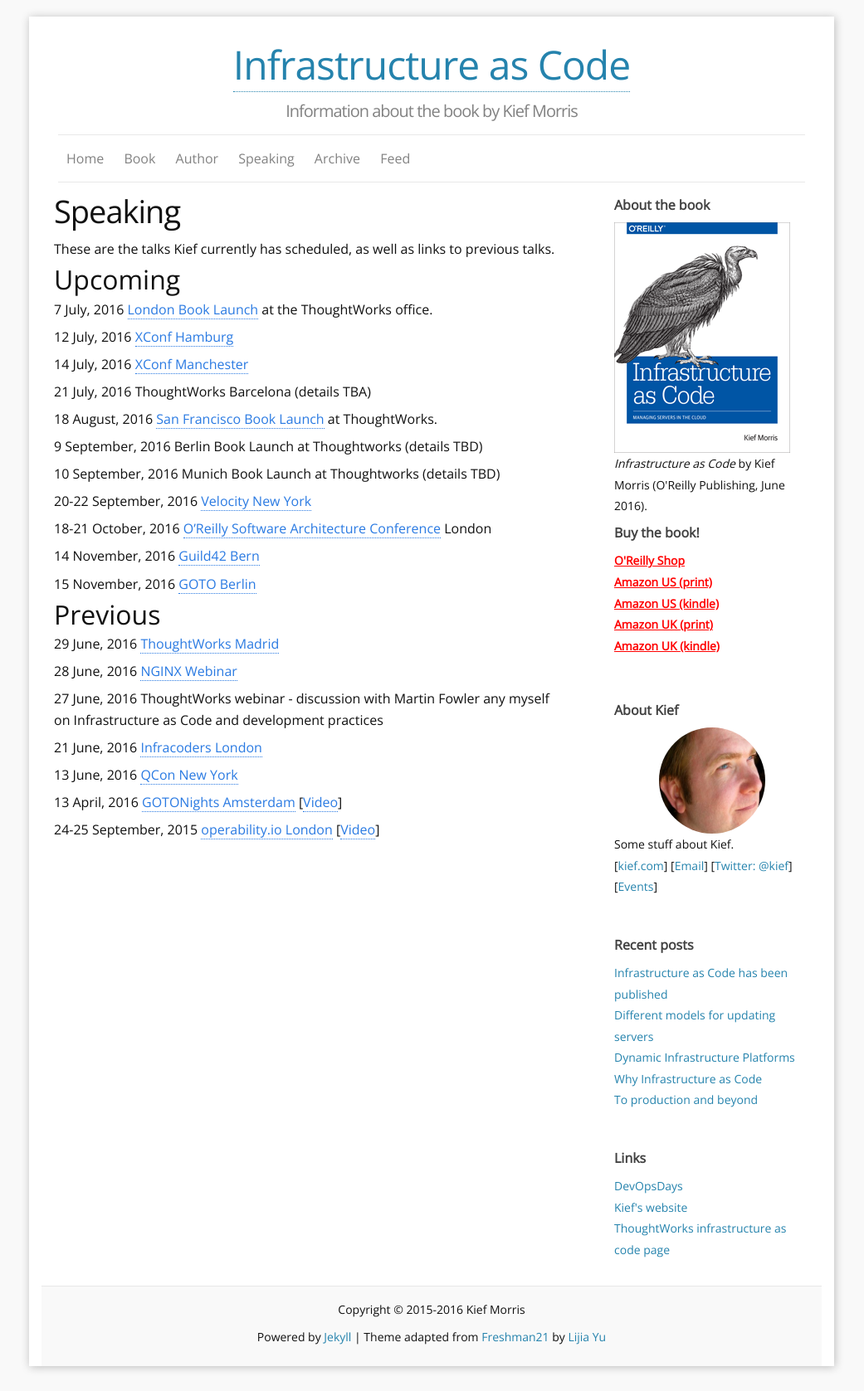
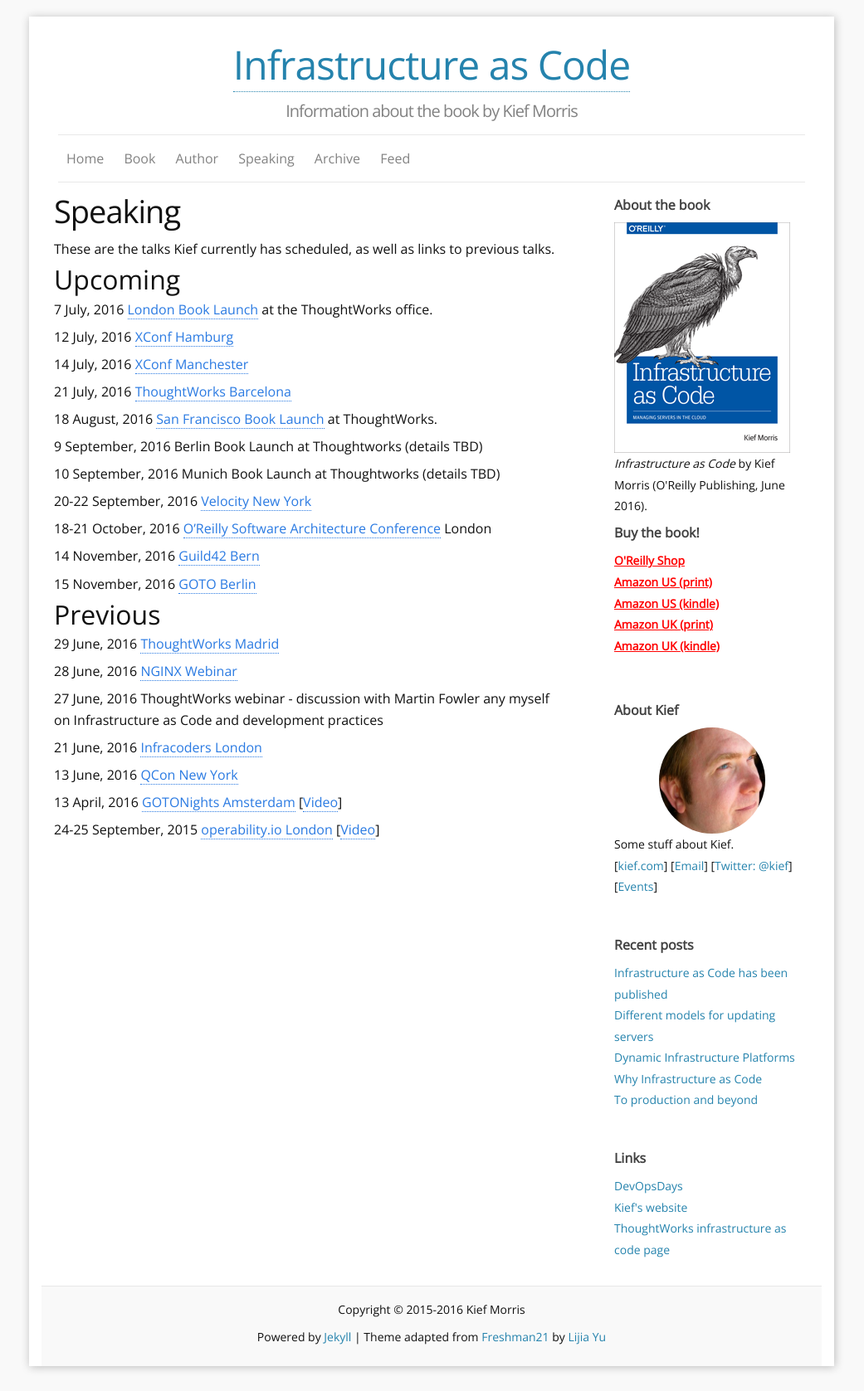
Before and after one commit to kief/infrastructure-as-code.com, a Jekyll site: the page built from 30-speaking.md, in a window 1280 px wide. Shown: the whole page at 83% size, without its empty margins (120-1161 px from the left). Built offline with Jekyll 4.4.1, drawn with Linux system fonts in a browser that asks for light colours; comment, search, counter and statistics services are not loaded.

Commit message:
Added link for barcelona talk

```diff
--- a/30-speaking.md
+++ b/30-speaking.md
@@ -14,7 +14,7 @@
 
 14 July, 2016 [XConf Manchester](https://info.thoughtworks.com/Xconf-Manchester-2016.html)
 
-21 July, 2016 ThoughtWorks Barcelona (details TBA)
+21 July, 2016 [ThoughtWorks Barcelona](https://www.thoughtworks.com/locations/barcelona)
 
 18 August, 2016 [San Francisco Book Launch](https://info.thoughtworks.com/Infrastructure-As-Code-SF-Launch.html) at ThoughtWorks.
 
```
